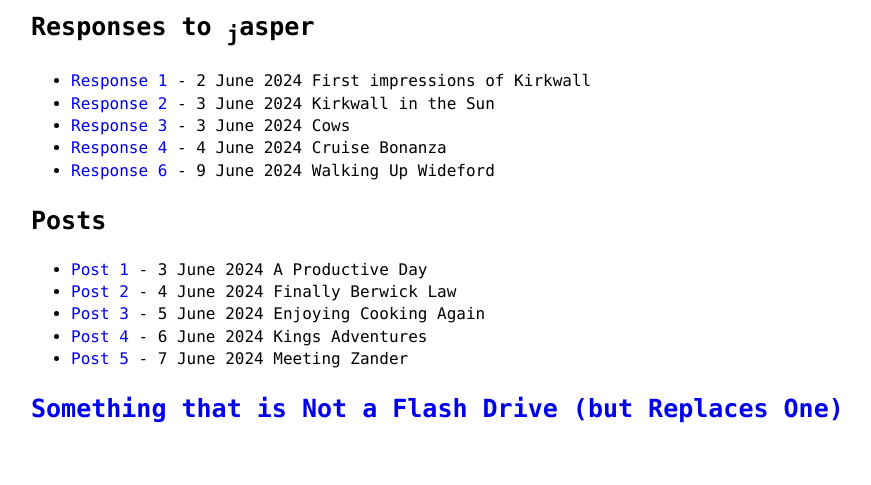
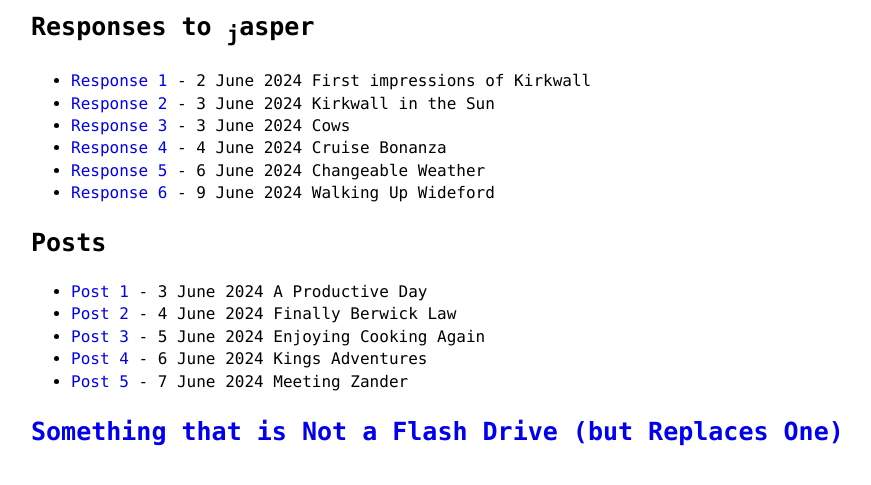
Before and after one commit to igastelalejandre/igastelalejandre.github.io, a plain HTML site: page index.html in a window 1280 px wide. Shown: the part 151-636 px from the top of the page, without its empty margins (109-980 px from the left). Drawn offline with Linux system fonts and the light colour scheme.

Commit message:
Addition

```diff
--- a/index.html
+++ b/index.html
@@ -31,7 +31,9 @@
             <li>
                 <a href = "Response4.html">Response 4</a> - 4 June 2024 Cruise Bonanza
             </li>
-
+            <li>
+                <a href = "Response5.html">Response 5</a> - 6 June 2024 Changeable Weather
+            </li>
             <li>
                 <a href = "Response6.html">Response 6</a> - 9 June 2024 Walking Up Wideford
             </li>
```
